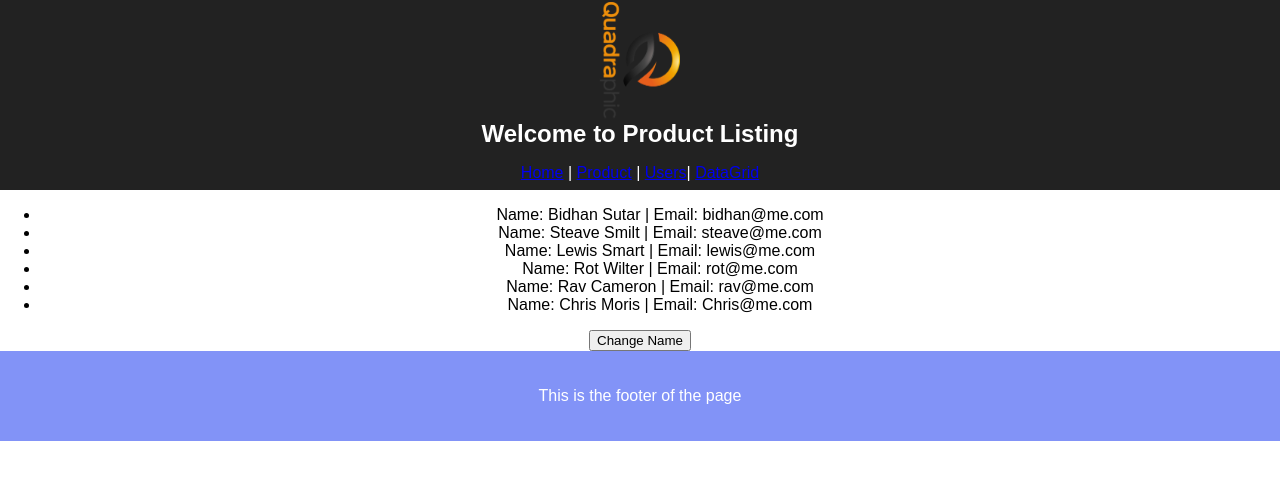
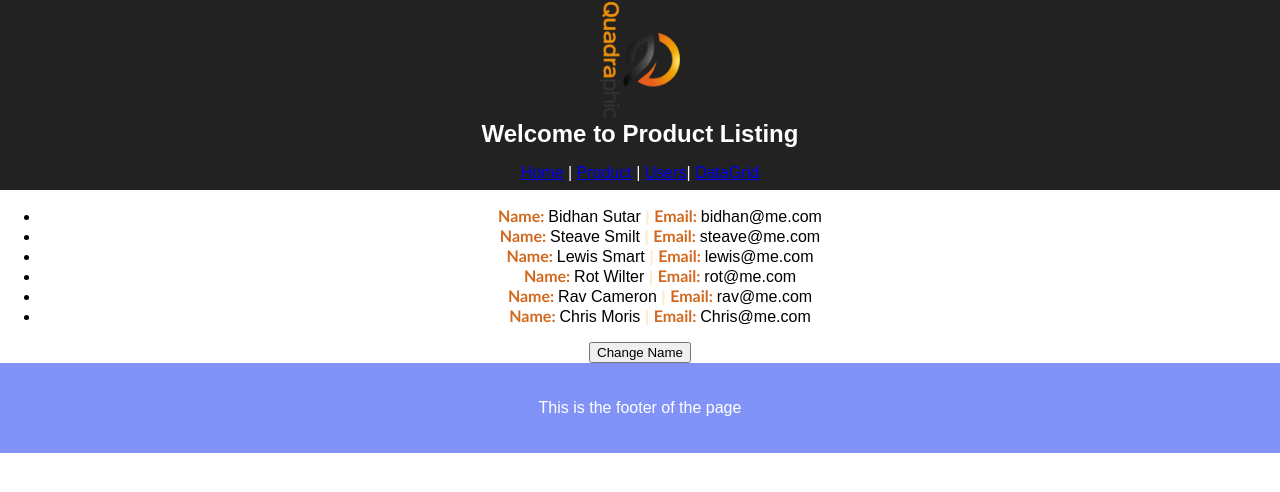
Before and after one commit to wisechap/ProductListingReact, a React (Create React App) app: page /User in a window 1280 px wide. Shown: the top 492 px of the page. Built offline with nearby package versions, Linux system fonts and the light colour scheme.

Commit message:
CSS updated

```diff
--- a/src/components/Product/Prod.js
+++ b/src/components/Product/Prod.js
@@ -14,7 +14,9 @@ class Prod extends React.Component{
         //console.log("From Prod:" + this.props.click);
         return(
             <div>
-                 Name: {this.props.prod.ProductName} | Price: {this.props.prod.Price} | Memory: {this.props.prod.Memory} -
+                 <b className="b"> Name:</b> {this.props.prod.ProductName}<b className="separator"> | </b>
+                 <b className="b"> Price:</b> {this.props.prod.Price} <b className="separator">| </b>
+                 <b className="b"> Memory:</b> {this.props.prod.Memory} <b className="s"> . </b>
                  <button onClick={this.props.click}>Delete</button>
             </div>
         )
--- a/src/components/Product/Product.css
+++ b/src/components/Product/Product.css
@@ -12,3 +12,16 @@
         width: 90%;
     }
 }
+
+.b{
+    font-family: 'Trebuchet MS', 'Lucida Sans Unicode', 'Lucida Grande', 'Lucida Sans', Arial, sans-serif;
+    color: chocolate;
+}
+
+.separator{
+    color:crimson
+}
+.s{
+    margin-right:  10px;
+    padding-bottom: 5px;
+}
--- a/src/components/Users/User.js
+++ b/src/components/Users/User.js
@@ -1,10 +1,11 @@
 import React from 'react';
+import '../Users/user.css';
 
 class User extends React.Component{
     render(){
         return(
             <li>
-                 Name: {this.props.user.name} | Email: {this.props.user.email}
+                 <b className="b">Name: </b>{this.props.user.name}<b  className="separator"> | </b><b  className="b"> Email: </b>{this.props.user.email}
             </li>
         )
     }
--- /dev/null
+++ b/src/components/Users/user.css
@@ -0,0 +1,8 @@
+.b{
+    font-family: 'Trebuchet MS', 'Lucida Sans Unicode', 'Lucida Grande', 'Lucida Sans', Arial, sans-serif;
+    color: chocolate;
+}
+
+.separator{
+    color: blanchedalmond
+}
```
